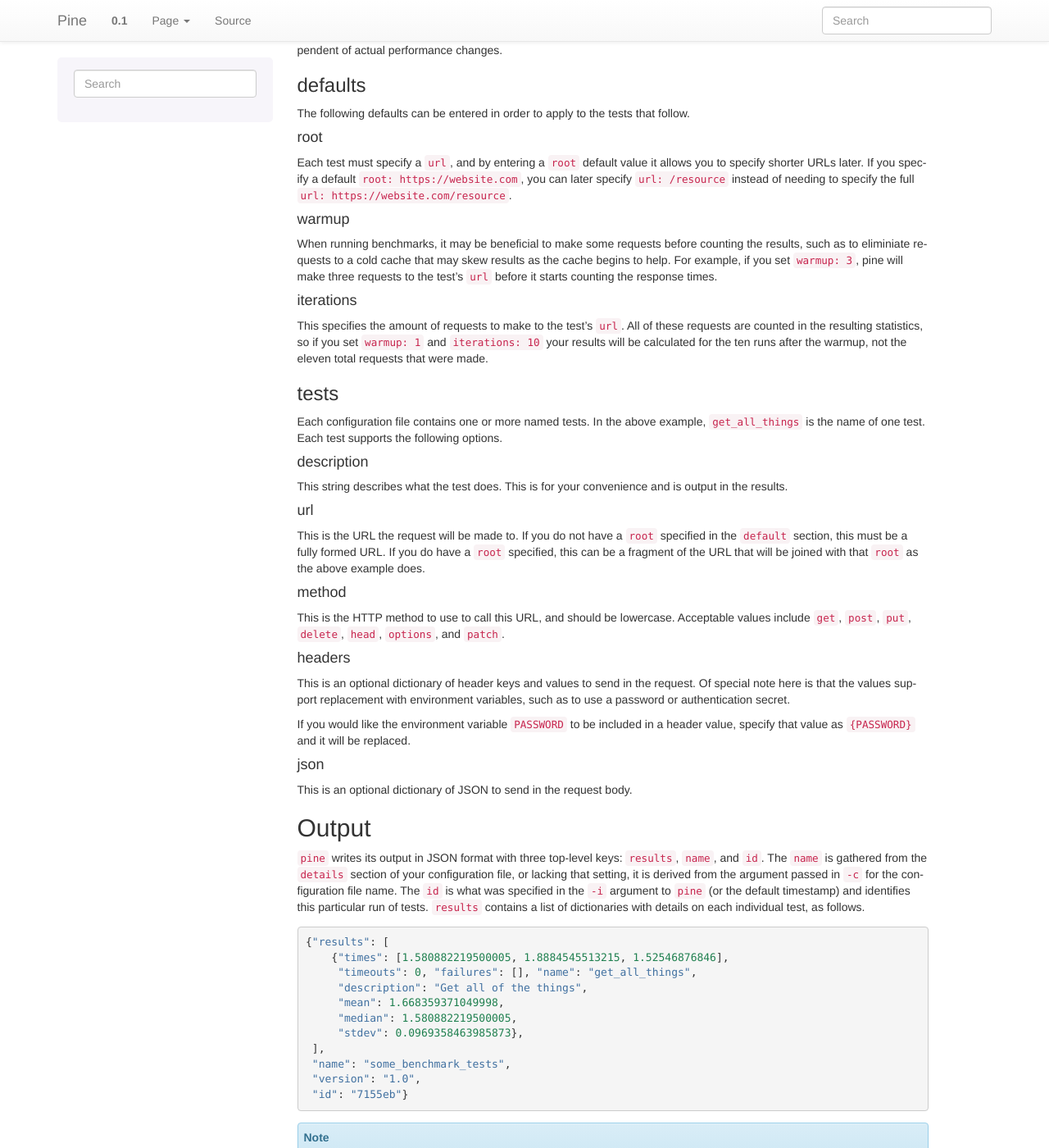
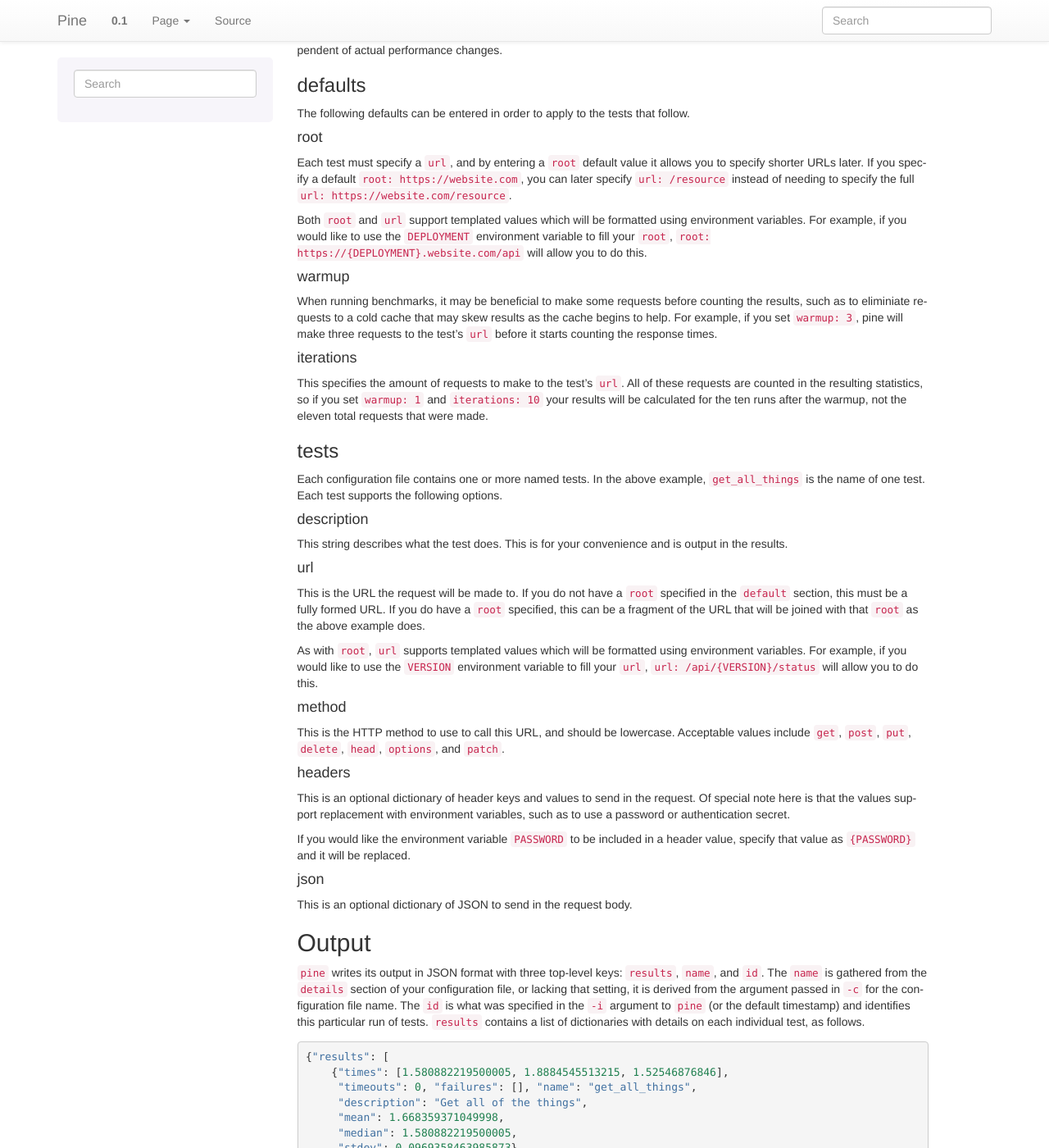
Before and after one commit to briancurtin/pine, a Sphinx documentation site: the page built from docs/source/index.rst, in a window 1280 px wide and 1400 px high, scrolled down 1859 px. Shown: the whole window at 82% size. Built offline with Sphinx 7.4.7, drawn with Linux system fonts in a browser that asks for light colours.

Commit message:
Support templating in root and url

```diff
--- a/docs/source/index.rst
+++ b/docs/source/index.rst
@@ -140,6 +140,11 @@ it allows you to specify shorter URLs later. If you specify a default
 ``root: https://website.com``, you can later specify ``url: /resource``
 instead of needing to specify the full ``url: https://website.com/resource``.
 
+Both ``root`` and ``url`` support templated values which will be
+formatted using environment variables. For example, if you would like
+to use the ``DEPLOYMENT`` environment variable to fill your ``root``,
+``root: https://{DEPLOYMENT}.website.com/api`` will allow you to do this.
+
 warmup
 ++++++
 
@@ -178,6 +183,11 @@ This is the URL the request will be made to. If you do not have a ``root``
 specified in the ``default`` section, this must be a fully formed URL. If
 you do have a ``root`` specified, this can be a fragment of the URL that will
 be joined with that ``root`` as the above example does.
+
+As with ``root``, ``url`` supports templated values which will be formatted
+using environment variables. For example, if you would like
+to use the ``VERSION`` environment variable to fill your ``url``,
+``url: /api/{VERSION}/status`` will allow you to do this.
 
 method
 ++++++
--- a/source/_pine.py
+++ b/source/_pine.py
@@ -194,9 +194,10 @@ def get_tests(defaults, config, test_names):
             continue
 
         # If there's a configured root url, join it up, otherwise
-        # we'll assume the url is fully formed.
+        # we'll assume the url is fully formed. Format it as well.
         if defaults.root:
-            values["url"] = urljoin(defaults.root, values["url"])
+            value = urljoin(defaults.root, values["url"])
+            values["url"] = value.format(**os.environ)
 
         test = dict(defaults.__dict__)
         test["name"] = test_name
```
